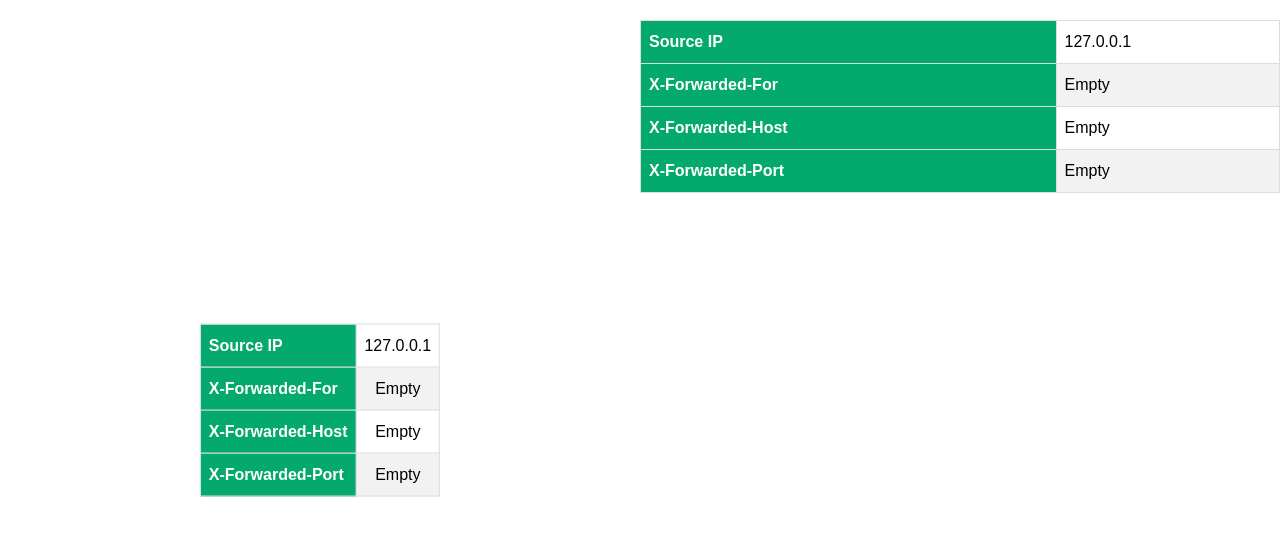
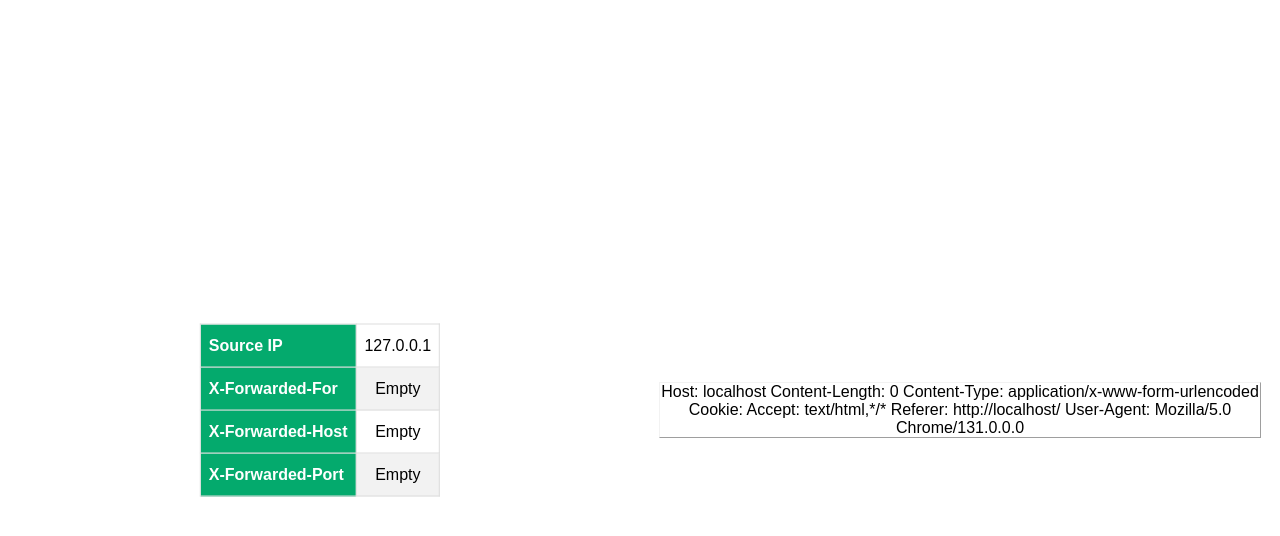
Before and after one commit to mattfeltonma/azure-web-app-ip, a Flask app: page / in a window 1280 px wide. Shown: the top 536 px of the page. Run offline with Flask 2, Linux system fonts and the light colour scheme.

Commit message:
modified - updated css and added headers
- updated css to make data clearer
- added printout of headers

```diff
--- a/app.py
+++ b/app.py
@@ -25,4 +25,5 @@ def index():
     else:
         X_FORWARDED_PORT = 'Empty'
     SOURCE_IP_ADDRESS = request.remote_addr
-    return render_template('index.html', xfor=X_FORWARDED_FOR, xhost=X_FORWARDED_HOST, xport=X_FORWARDED_PORT, sip=SOURCE_IP_ADDRESS)
+    HEADERS = request.headers
+    return render_template('index.html', xfor=X_FORWARDED_FOR, xhost=X_FORWARDED_HOST, xport=X_FORWARDED_PORT, sip=SOURCE_IP_ADDRESS, headers=HEADERS)
--- a/templates/index.html
+++ b/templates/index.html
@@ -33,6 +33,12 @@
             left: 50%;
             transform: translate(-50%, -50%);
             text-align: center;
+        }
+
+        .headers {
+            border: 1px outset #F2F2F2;
+            background-color: white;
+            width: 600px
         }
 
         #ipinformation {
@@ -89,25 +95,10 @@
         </div>
     </div>
     <div class="split right">
-        <div class="centered"></div>
-        <table id="ipinformation">
-            <tr>
-                <th>Source IP</th>
-                <td>{{sip}}</td>
-            </tr>
-            <tr>
-                <th>X-Forwarded-For</th>
-                <td>{{xfor}}</td>
-            </tr>
-            <tr>
-                <th>X-Forwarded-Host</th>
-                <td>{{xhost}}</td>
-            </tr>
-            <tr>
-                <th>X-Forwarded-Port</th>
-                <td>{{xport}}</td>
-            </tr>
-        </table>
+        <div class="centered">
+            <div class="headers">
+                {{headers}}
+            </div>
         </div>
     </div>
 </body>
```
